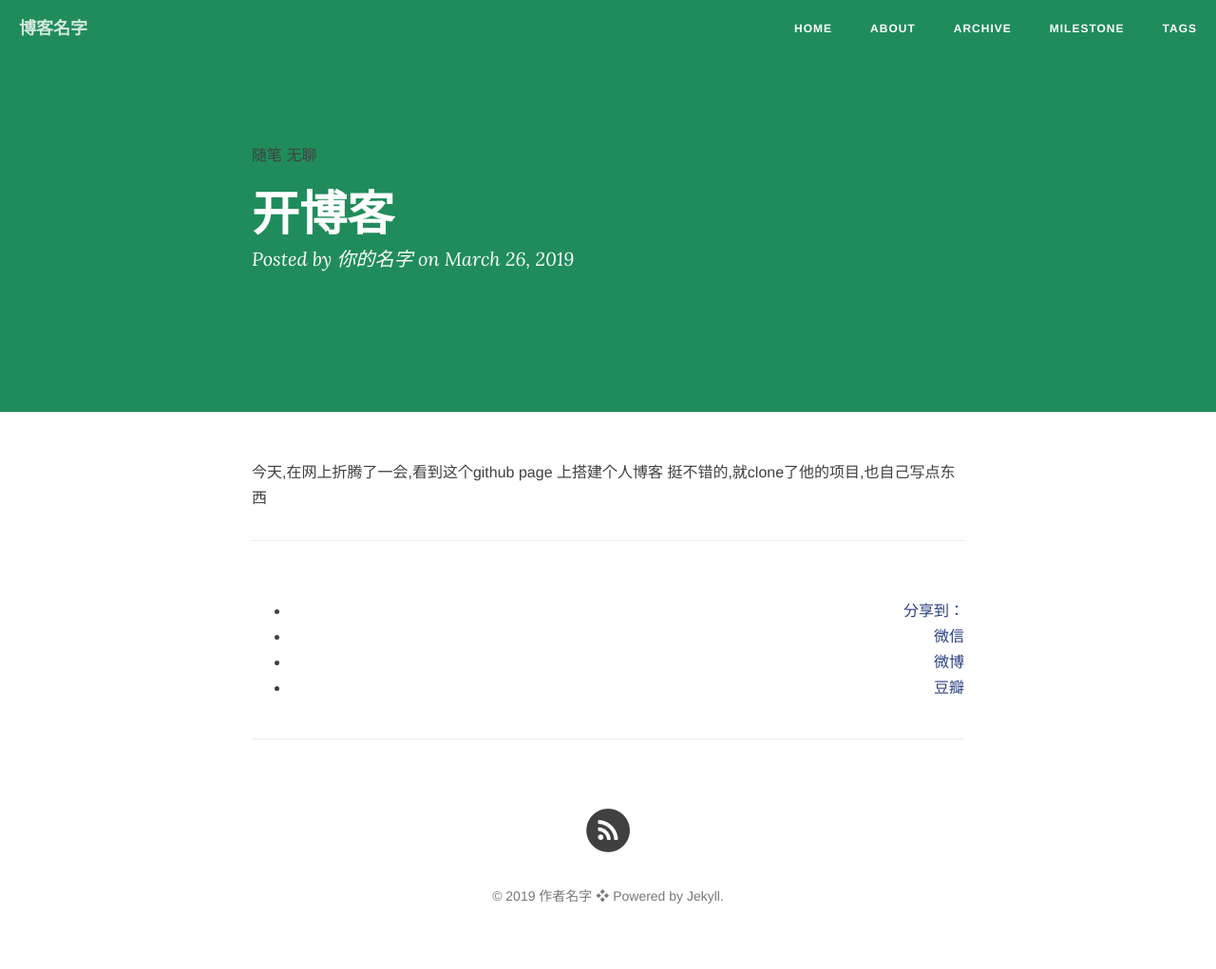
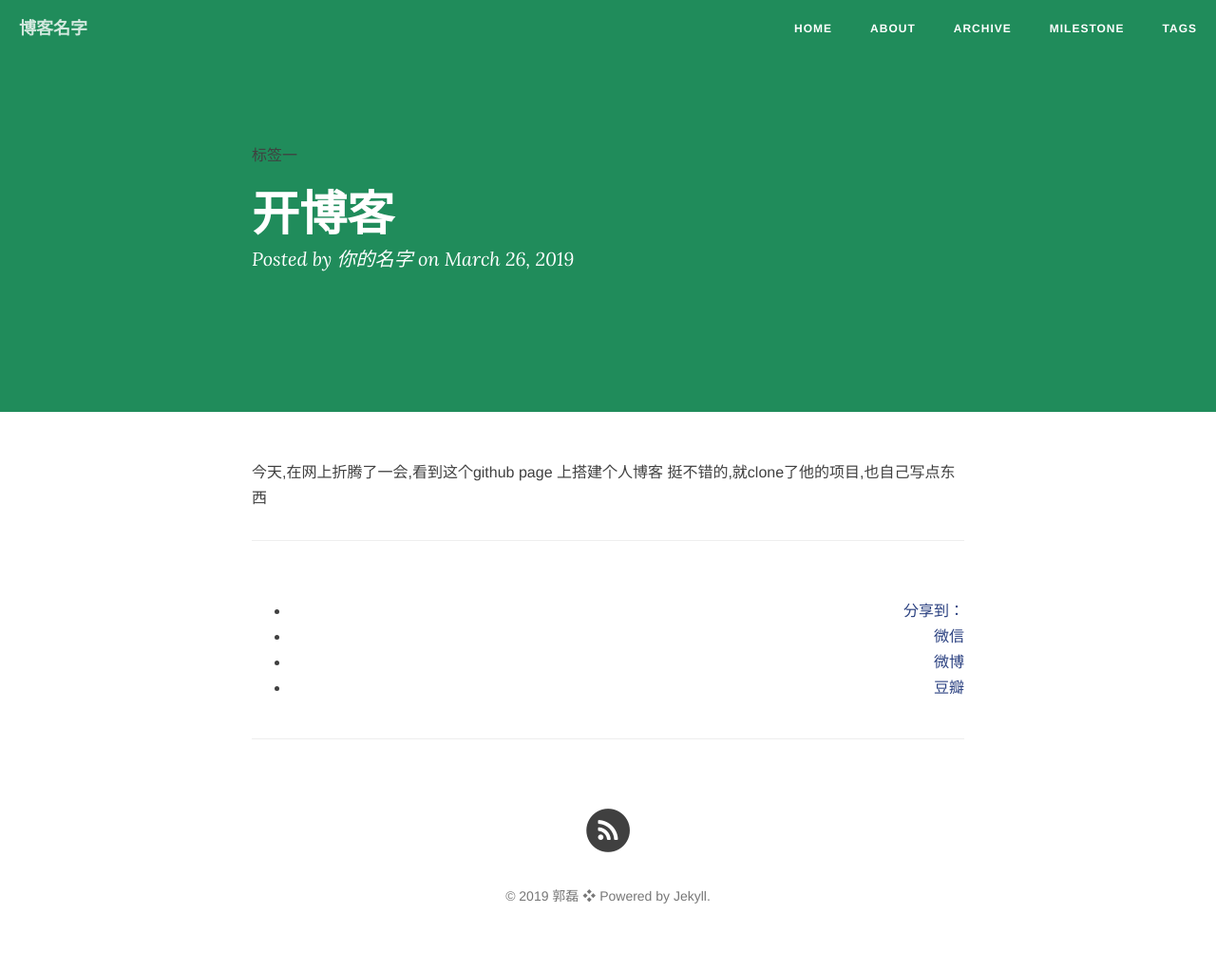
Before and after one commit to 958877748/958877748.github.io, a Jekyll site: the page built from _posts/2019-03-26-how-to-write.md, in a window 1280 px wide. Shown: the whole page at 95% size. Built offline with Jekyll 4.4.1, drawn with Linux system fonts in a browser that asks for light colours; nearby versions of some CDN libraries; comment, search, counter and statistics services are not loaded.

Commit message:
修改了些配置

```diff
--- a/_config.yml
+++ b/_config.yml
@@ -2,14 +2,14 @@
 title: 博客名字 # 你的博客名字，可以定义修订
 header-img: "img/green.jpg"
 tagline: "cn"
-description: "这是我的博客"  # 一句话描述你的博客
+description: "主要是写给自己看的"  # 一句话描述你的博客
 baseurl: ""
 url: "http://cnfeat"  # 此处填写你的博客地址
 
 # About/contact
 owner:
-  name: "作者名字" # 填写作者信息：名字
-  email: X@gmail.com # 填写作者信息：邮箱
+  name: "郭磊" # 填写作者信息：名字
+  email: guolei1994@outlook.com # 填写作者信息：邮箱
   bio: "你的博客描述" # 填写作者信息：博客描述
 
 # Data
--- a/_posts/2019-03-26-how-to-write.md
+++ b/_posts/2019-03-26-how-to-write.md
@@ -3,7 +3,7 @@
 title: 开博客
 date: 2019-3-26
 categories: blog
-tags: [随笔,无聊]
+tags: [标签一]
 description: 文章金句。
 ---
 
```
